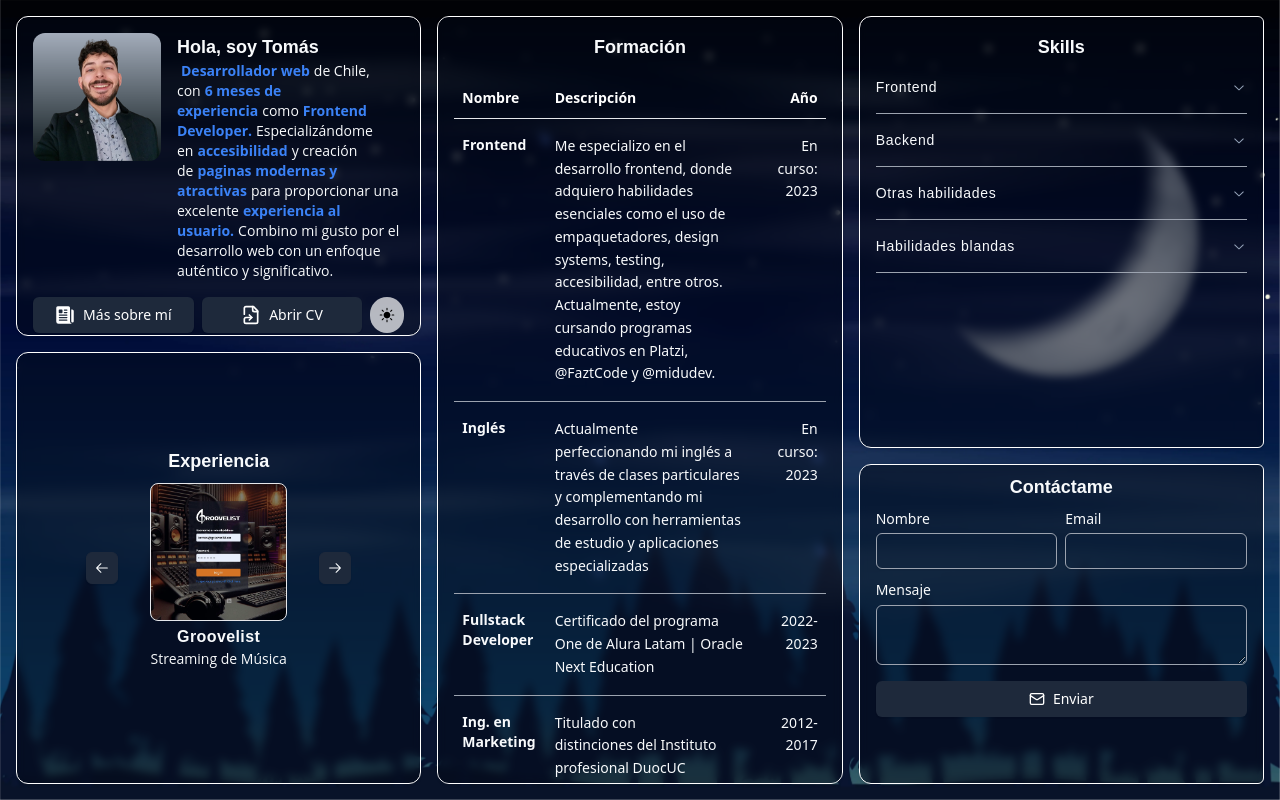
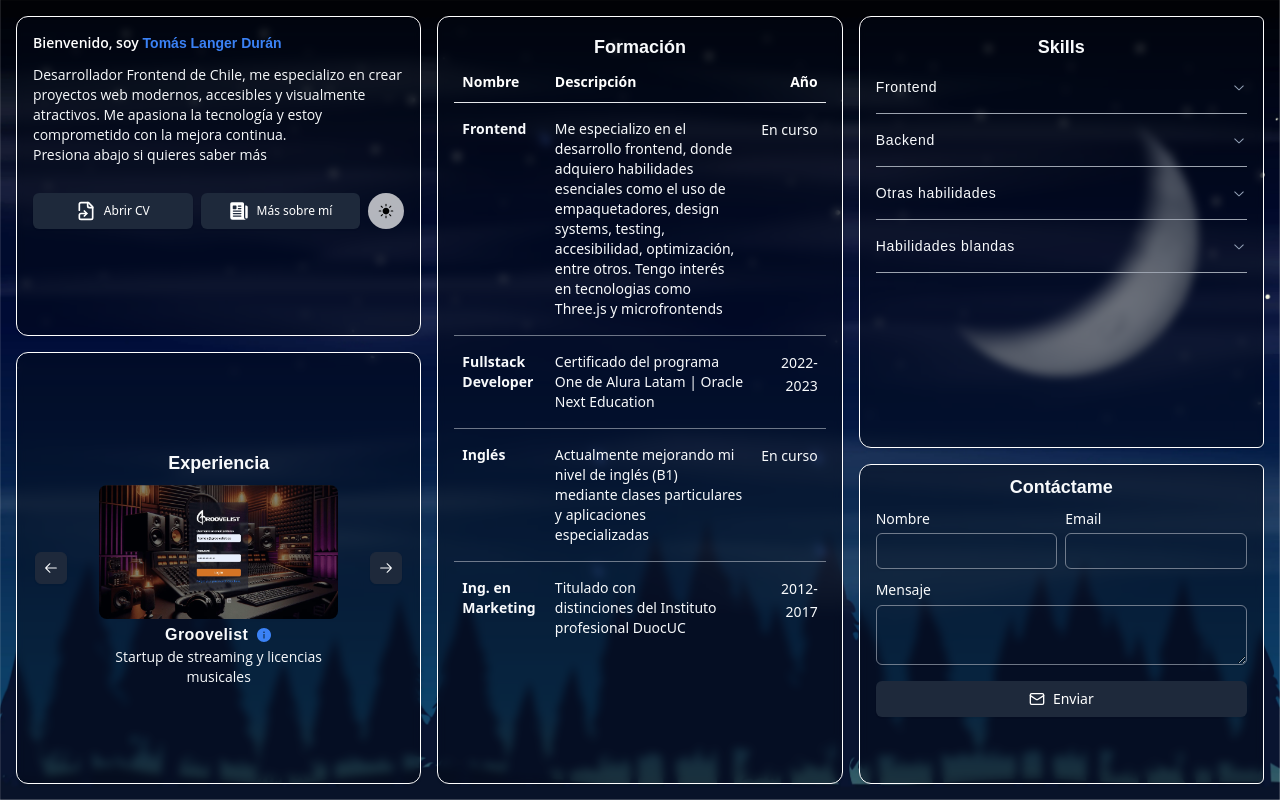
Before and after one commit to tomasild/portfolio-vercel, a React (Vite) app: page / in a window 1280 px wide. Built offline with nearby package versions, Linux system fonts and the light colour scheme.

Commit message:
cambios sugeridos. nuevo cv

```diff
--- a/src/components/demo/About.jsx
+++ b/src/components/demo/About.jsx
@@ -14,31 +14,27 @@ const accent =
 function About() {
   return (
     <article className="w-full">
-      <header className="w-full md:block lg:block xl:flex p-4 space-x-4">
-        <img
-          src={Profile}
-          alt="Tomás Langer - Desarrollador Web"
-          className="rounded-xl w-44 h-44 lg:w-32 lg:h-32 mb-4 mx-auto"
-        />
-        <div className="flex flex-col">
-          <h1 className="text-lg font-semibold">Hola, soy Tomás</h1>
-          <p className="text-sm">
-            <strong className={accent}>Desarrollador web</strong>
-            de Chile, con
-            <strong className={accent}>6 meses de experiencia</strong>
-            como
-            <strong className={accent}>Frontend Developer.</strong>
-            Especializándome en
-            <strong className={accent}>accesibilidad</strong>y creación de
-            <strong className={accent}>paginas modernas y atractivas</strong>
-            para proporcionar una excelente
-            <strong className={accent}>experiencia al usuario.</strong>Combino
-            mi gusto por el desarrollo web con un enfoque auténtico y
-            significativo.
-          </p>
-        </div>
-      </header>
-      <section className="flex px-4 space-x-2">
+      <section className="w-full flex-col md:block lg:flex xl:flex px-4 pt-2 lg:pt-3 xl:pt-4">
+        <h1 className="md:text-sm lg:text-sm xl:text-sm font-semibold text-primary mb-2"><span className="text-black dark:text-white" >Bienvenido, soy</span> Tomás Langer Durán</h1>
+        <p className="text-sm lg:text-xs xl:text-sm xl:mt-1 text-pretty">
+          Desarrollador Frontend de Chile, me especializo en crear proyectos web modernos, accesibles y visualmente atractivos. Me apasiona la tecnología y estoy comprometido con la mejora continua.
+          <br /> Presiona abajo si quieres saber más
+        </p>
+      </section>
+      <section className="flex p-4 lg:mt-3 xl:mt-3 space-x-2">
+        <a
+          href={CV}
+          target="_blank"
+          rel="noopener noreferrer"
+          className="flex w-full"
+        >
+          <Button
+            variant="secondary"
+            className="w-full text-white bg-accent hover:bg-primary text-xs"
+          >
+            <LuFileSymlink className="mr-2 w-5 h-5 font-bold" /> Abrir CV
+          </Button>
+        </a>
         <Link
           to="/aboutOpen"
           className="w-full"
@@ -48,26 +44,13 @@ function About() {
         >
           <Button
             variant="secondary"
-            className="w-full bg-accent text-white hover:bg-primary dark:bg-secondary dark:hover:bg-primary"
+            className="w-full bg-accent text-white hover:bg-primary dark:bg-secondary dark:hover:bg-primary text-xs"
           >
             <IoNewspaper className="mr-2" size={20} />
             Más sobre mí
           </Button>
         </Link>
-        <a
-          href={CV}
-          target="_blank"
-          rel="noopener noreferrer"
-          className="flex w-full"
-        >
-          <Button
-            variant="secondary"
-            className="w-full text-white bg-accent hover:bg-primary"
-          >
-            <LuFileSymlink className="mr-2 w-5 h-5 font-bold" /> Abrir CV
-          </Button>
-        </a>
-        <div className="flex-1 hidden sm:block lg:block md:block">
+        <div className="flex-1 hidden sm:flex lg:flex md:flex">
           <ThemeToggle />
         </div>
       </section>
@@ -76,3 +59,10 @@ function About() {
 }
 
 export default About;
+
+
+{/* <img
+          src={Profile}
+          alt="Tomás Langer - Desarrollador Web"
+          className="rounded-xl w-1/2 h-1/2 md:w-1/3 md:h-1/3 lg:w-14 lg:h-14 xl:w-24 xl:h-24 mb-4 lg:mb-2 mx-auto"
+        /> */}
--- a/src/components/demo/ContactForm.jsx
+++ b/src/components/demo/ContactForm.jsx
@@ -59,22 +59,21 @@ function ContactForm() {
         name="_next"
         value="https://www.tomasild.com/"
       />
-      <div className="flex space-x-2 pt-4 lg:pt-0 form-fields">
+      <div className="flex space-x-2 pt-4 lg:pt-0 xl:pt-0 form-fields">
         <div className="flex flex-col w-full space-y-1 form-field">
           <label htmlFor="name" className="text-sm">Nombre</label>
           <Input
-            className="border-gray-400"
+            className="border-gray-400 border-opacity-70"
             type="text"
             id="name"
             name="name"
             required
           />
         </div>
-
         <div className="flex flex-col w-full space-y-1 form-field">
           <label htmlFor="email" className="text-sm">Email</label>
           <Input
-            className="border-gray-400"
+            className="border-gray-400 border-opacity-70"
             type="email"
             id="email"
             name="email"
@@ -85,7 +84,7 @@ function ContactForm() {
       <div className="space-y-1 form-field">
         <label htmlFor="message" className="text-sm">Mensaje</label>
         <Textarea
-          className="border-gray-400"
+          className="border-gray-400 border-opacity-70"
           id="message"
           name="message"
           required
@@ -95,9 +94,8 @@ function ContactForm() {
       <div className="flex justify-between form-actions">
         <Button
           variant="secondary"
-          className={`w-full mt-2 py-4 bg-accent text-white hover:bg-primary dark:bg-secondary dark:hover:bg-primary${
-            isLoading ? " disabled" : ""
-          }`}
+          className={`w-full mt-2 py-4 bg-accent text-white hover:bg-primary dark:bg-secondary dark:hover:bg-primary${isLoading ? " disabled" : ""
+            }`}
           type="submit"
           disabled={isLoading}
         >
--- a/src/components/demo/ExpAndProjects.jsx
+++ b/src/components/demo/ExpAndProjects.jsx
@@ -9,6 +9,7 @@ import {
 } from "@/components/ui/carousel";
 import { useNavigate } from "react-router-dom";
 import { projectsData } from "@/data/projects";
+import { AiFillInfoCircle } from 'react-icons/ai';
 
 export function ExpAndProjects() {
   const navigate = useNavigate();
@@ -19,7 +20,7 @@ export function ExpAndProjects() {
 
   return (
     <Carousel
-      className="w-auto max-w-[70%] md:max-w-[70%] lg:max-w-[60%] xl:w-full xl:max-w-[50%] p-4"
+      className="w-auto max-w-[70%] md:max-w-[70%] lg:max-w-[100%] xl:max-w-[80%] p-4"
       opts={{
         align: "start",
         loop: true,
@@ -35,21 +36,22 @@ export function ExpAndProjects() {
           >
             <div className="overflow-hidden">
               <CardContent
-                className={`relative aspect-square ${project.bgClass} bg-cover bg-center flex justify-center items-center rounded-lg border`}
+                className={`relative aspect-square sm:aspect-video lg:aspect-video xl:aspect-video ${project.bgClass} bg-cover bg-center flex justify-center items-center rounded-lg `}
               >
               </CardContent>
-              <div className="pt-1">
-                <h3 className="font-semibold text-center tracking-wide">
+              <div className="pt-1 flex items-center justify-center space-x-2">
+                <h3 className="text-md font-semibold text-center tracking-wide hover:text-primary">
                   {project.title}
                 </h3>
-                <p className="text-sm text-center">{project.subtitle}</p>
+                <AiFillInfoCircle className="text-primary animate-pulse" />
               </div>
+              <p className="text-sm text-center">{project.subtitle}</p>
             </div>
           </CarouselItem>
         ))}
       </CarouselContent>
-      <CarouselPrevious className="bg-secondary hover:bg-primary rounded-md hover:text-background dark:hover:text-white" />
-      <CarouselNext className="bg-secondary hover:bg-primary rounded-md hover:text-background dark:hover:text-white" />
+      <CarouselPrevious className="bg-secondary hover:bg-primary rounded-md hover:text-background dark:hover:text-white lg:-left-6 xl:-left-12 -left-8" />
+      <CarouselNext className="bg-secondary hover:bg-primary rounded-md hover:text-background dark:hover:text-white lg:-right-6 xl:-right-12 -right-8" />
     </Carousel>
   );
 }
--- a/src/components/demo/Formacion.jsx
+++ b/src/components/demo/Formacion.jsx
@@ -14,16 +14,9 @@ const formacionData = [
   {
     icon: <FaDesktop />,
     title: "Frontend",
-    description: "Me especializo en el desarrollo frontend, donde adquiero habilidades esenciales como el uso de empaquetadores, design systems, testing, accesibilidad, entre otros. Actualmente, estoy cursando programas educativos en Platzi, @FaztCode y @midudev.",
+    description: "Me especializo en el desarrollo frontend, donde adquiero habilidades esenciales como el uso de empaquetadores, design systems, testing, accesibilidad, optimización, entre otros. Tengo interés en tecnologias como Three.js y microfrontends",
     details: "En curso: Cursos en Platzi, @FaztCode y @midudev",
-    year: "En curso: 2023",
-  },
-  {
-    icon: <FaBook />,
-    title: "Inglés",
-    description: "Actualmente perfeccionando mi inglés a través de clases particulares y complementando mi desarrollo con herramientas de estudio y aplicaciones especializadas",
-    details: "En curso: A partir de Enero del 2024",
-    year: "En curso: 2023",
+    year: "En curso",
   },
   {
     icon: <FaTerminal />,
@@ -31,6 +24,13 @@ const formacionData = [
     description: "Certificado del programa One de Alura Latam | Oracle Next Education",
     details: "Período: 2022-2023",
     year: "2022-2023",
+  },
+  {
+    icon: <FaBook />,
+    title: "Inglés",
+    description: "Actualmente mejorando mi nivel de inglés (B1) mediante clases particulares y aplicaciones especializadas",
+    details: "En curso: A partir de Enero del 2024",
+    year: "En curso",
   },
   {
     icon: <FaRocket />,
@@ -44,7 +44,7 @@ const formacionData = [
 export function Formacion() {
   return (
     <section className="">
-      <h2 className="text-lg leading-relaxed font-semibold text-center pb-4">Formación</h2>
+      <h2 className="text-lg leading-relaxed font-semibold text-center">Formación</h2>
       <Table>
         <TableHeader>
           <TableRow>
@@ -55,10 +55,9 @@ export function Formacion() {
         </TableHeader>
         <TableBody>
           {formacionData.map((item, index) => (
-            <TableRow key={index} className="border-gray-400">
-
+            <TableRow key={index} className="border-gray-400 border-opacity-70">
               <TableCell style={{ verticalAlign: 'top' }} className="font-semibold py-4">{item.title}</TableCell>
-              <TableCell style={{ verticalAlign: 'top' }} className="text-sm leading-relaxed  w-[90%] lg:w-auto xl:w-auto text-pretty py-4">{item.description}</TableCell>
+              <TableCell style={{ verticalAlign: 'top' }} className="text-xs xl:text-sm leading-relaxed  w-[90%] lg:w-auto xl:w-auto text-pretty py-4">{item.description}</TableCell>
               <TableCell style={{ verticalAlign: 'top', textAlign: 'right' }} className="w-[20%] text-sm leading-relaxed py-4">
                 {item.year || "-"}
               </TableCell>
--- a/src/components/demo/SkillsAccordion.jsx
+++ b/src/components/demo/SkillsAccordion.jsx
@@ -37,7 +37,7 @@ export function SkillsAccordion() {
                         <li key={idx}>
                           <Badge
                             variant="destructive"
-                            className="bg-primary tracking-wide"
+                            className="bg-primary tracking-wide text-xs"
                           >
                             {item}
                           </Badge>
--- a/src/components/demo/ThemeToggle.jsx
+++ b/src/components/demo/ThemeToggle.jsx
@@ -16,7 +16,7 @@ const ThemeToggle = () => {
   return (
     <Button
       variant="primary"
-      className={`cursor-pointer p-2 w-8 h-8 lg:w-full lg:h-full flex rounded-full ${
+      className={`cursor-pointer p-2 w-7 h-7 lg:w-9 lg:h-9 flex rounded-full ${
         theme === "light"
           ? "bg-black bg-opacity-60 text-white hover:bg-opacity-100"
           : "bg-white bg-opacity-70 text-black hover:bg-opacity-100"
--- a/src/components/pages/AppContent.jsx
+++ b/src/components/pages/AppContent.jsx
@@ -45,7 +45,7 @@ function AppContent() {
               {/* MOBILE */}
               <Layout>
                 <div className="block w-full h-full space-y-16 lg:hidden bg-white bg-opacity-50 dark:bg-custom_bg1 dark:text-white">
-                  <div className="flex" id="sobre-mi">
+                  <div className="flex mt-10" id="sobre-mi">
                     <About />
                   </div>
                   <div
--- a/src/data/projects.js
+++ b/src/data/projects.js
@@ -3,7 +3,7 @@
 export const projectsData = [
   {
     title: "Groovelist",
-    subtitle: "Streaming de Música",
+    subtitle: "Startup de streaming y licencias musicales",
     imagen: "/groovelist.webp",
     imagen2: "/groovelist2.webp",
     imagen3: "/groovelist3.webp",
--- a/src/data/skills.js
+++ b/src/data/skills.js
@@ -14,11 +14,12 @@ export const skillsData = [
       "Redux toolkit",
       "Tailwind CSS",
       "Shadcn",
+      "NextUI",
       "Bootstrap",
       "Animaciones"
     ],
-    footer: "Enfocado en aprender",
-    actual: ["Next.js","Jest", "React Native", "Three.js", "GSAP"],
+    footer: "En proceso de aprendizaje",
+    actual: ["Next.js","Testing", "React Native", "Three.js"],
   },
   {
     icon: "backend",
@@ -42,7 +43,7 @@ export const skillsData = [
       "WooCommerce",
     ],
     footer: "Desarrollando proyectos",
-    actual: ["Integraciones de IA con Node y HuggingFace", "Web3", "Blockchain"],
+    actual: ["Integraciones de IA con Node y HuggingFace", "Web3", "Blockchain", "E-commerce",],
   },
   {
     icon: "softSkills",
@@ -54,6 +55,7 @@ export const skillsData = [
       "Propositivo",
       "Resolución de problemas",
       "Creativo",
+      "Detallista",
       "Responsable",
       "Proactivo",
       "Puntual",
```
Also changed, not shown: 1 other file (tests, documents, lock files or other folders).
